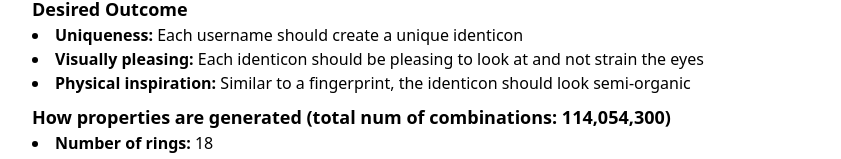
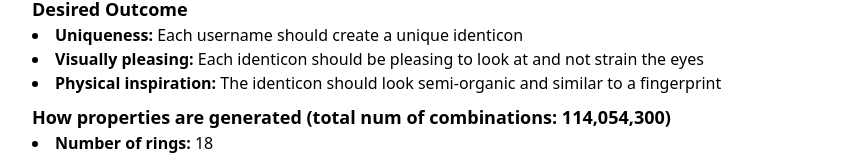
Before and after one commit to imlasky/identicon, a SvelteKit app: page / in a window 1280 px wide. Shown: the part 541-700 px from the top of the page, without its empty margins (128-969 px from the left). Built offline with nearby package versions, Linux system fonts and the light colour scheme.

Commit message:
adjusted language

```diff
--- a/src/routes/+page.svelte
+++ b/src/routes/+page.svelte
@@ -98,7 +98,7 @@
                 <ul class="list-disc list-inside">
                     <li><strong>Uniqueness: </strong>Each username should create a unique identicon</li>
                     <li><strong>Visually pleasing: </strong>Each identicon should be pleasing to look at and not strain the eyes</li>
-                    <li><strong>Physical inspiration: </strong>Similar to a fingerprint, the identicon should look semi-organic</li>
+                    <li><strong>Physical inspiration: </strong>The identicon should look semi-organic and similar to a fingerprint</li>
                 </ul>
             </div>
 
```
